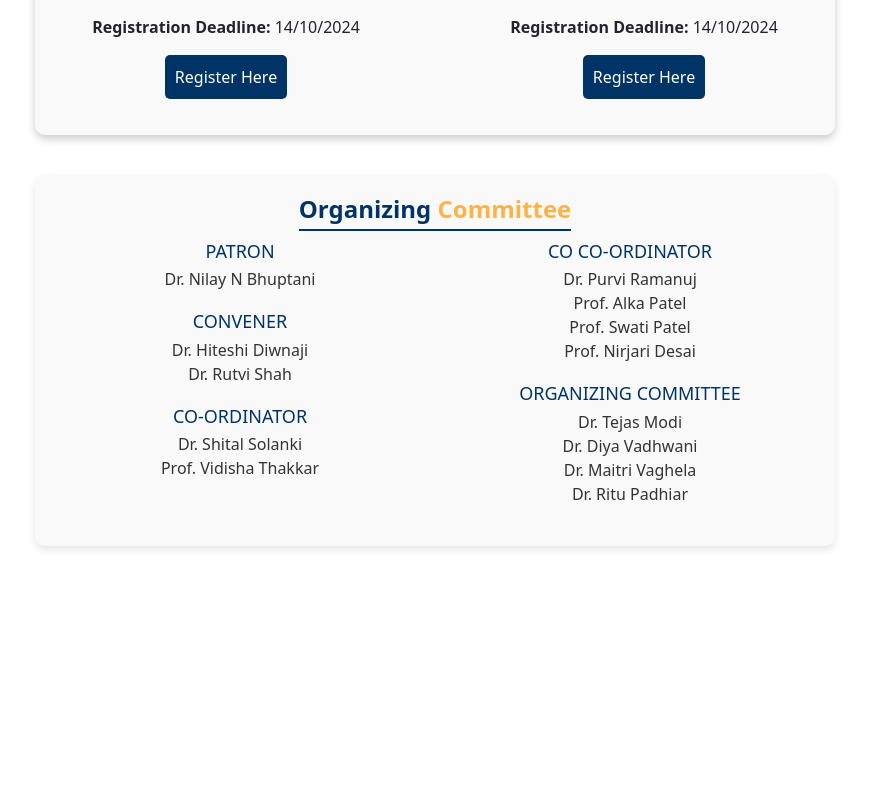
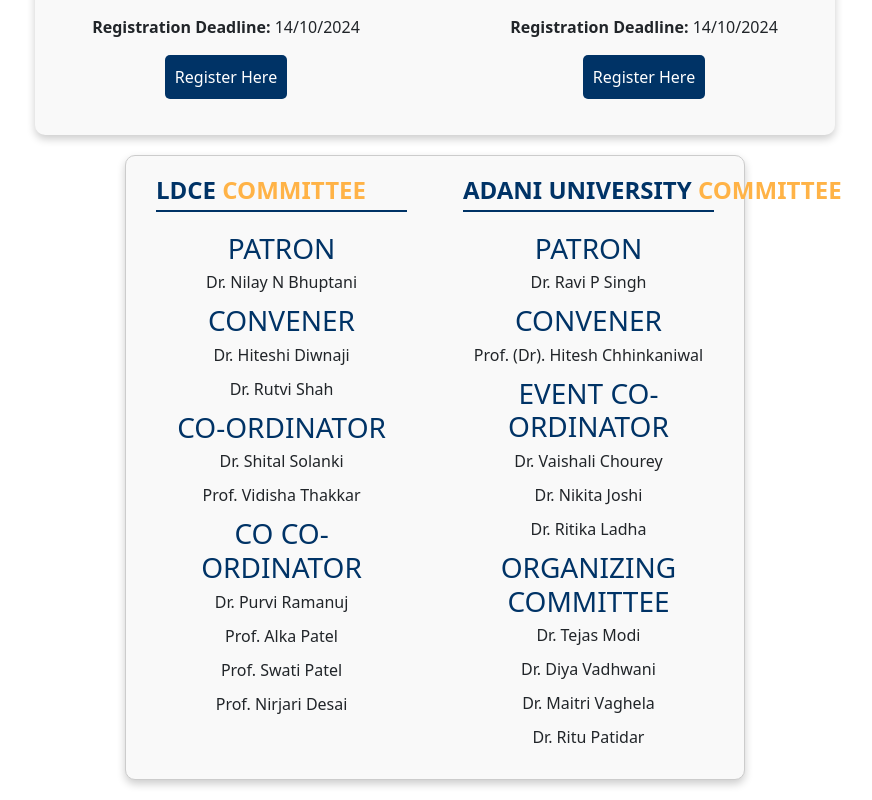
Before and after one commit to dhruvishah122/ACM-LDCE, a React (Create React App) app: page / in a window 1280 px wide. Shown: the part 2093-2893 px from the top of the page, without its empty margins (205-1077 px from the left). Before the commit the page ends 2679 px from the top, so only its background shows below. Built offline with nearby package versions, Linux system fonts and the light colour scheme.

Commit message:
organizers added

```diff
--- a/src/Organizers.css
+++ b/src/Organizers.css
@@ -1,40 +1,127 @@
 .organizers-section {
-    display: flex;
-    justify-content: center;
-    padding: 40px 20px;
+  padding: 20px;
 }
 
 .organizers-card {
-    background-color: #f9f9f9; /* Gray background only for the card */
   padding: 20px;
-    border-radius: 10px; /* Rounded corners */
-    box-shadow: 0 4px 8px rgba(0, 0, 0, 0.1); /* Slight shadow for card effect */
-    max-width: 800px; /* Limit the width of the card */
-    width: 100%; /* Full width until max-width */
+  border: 1px solid #ccc;
+  width: 50%; /* Kept the width at 50% */
+  margin: 0 auto; /* Center align the container */
+  box-shadow: 0 4px 8px rgba(0, 0, 0, 0.2);
+
+  border-radius: 10px;
+  background-color: #efe8e8;
+}
+
+.committee-header {
+  display: flex;
+  justify-content: space-between;
+  align-items: center;
+  margin-bottom: 20px;
+  padding: 0 10px; /* Added padding to bring headers inwards */
+}
+
+.header-left,
+.header-right {
+  width: 45%; /* Ensures equal width for both headers */
+}
+
+.header-left h1,
+.header-right h1 {
+  font-size: 24px;
+  font-weight: bold;
+  border-bottom: 2px solid #003366;
+  padding-bottom: 5px;
+  margin: 0; /* Ensure no extra margin */
+}
+
+.header-left {
+  text-align: left;
+}
+
+.header-right {
+  text-align: right;
 }
 
 .organizers-grid {
   display: flex;
   justify-content: space-between;
-    gap: 20px;
+  padding: 0 10px; /* Added padding to bring columns inwards */
 }
 
 .organizers-column {
-    flex: 1;
-  }
-
-  .organizer-group {
-    margin-bottom: 20px;
+  width: 45%; /* Same width as the headers */
 }
 
 .organizer-group h3 {
-    font-size: 18px;
+  color: #003366;
+  margin-bottom: 5px;
+}
+.organizers-section {
+  padding: 20px;
+}
+
+.organizers-card {
+  padding: 20px;
+  border: 1px solid #ccc;
+  width: 50%; /* Kept the width at 50% */
+  margin: 0 auto; /* Center align the container */
+  box-shadow: 0 4px 8px rgba(0, 0, 0, 0.2);
+
+  border-radius: 10px;
+  background-color: #f9f9f9; /* White background */
+}
+
+.committee-header {
+  display: flex;
+  justify-content: space-between;
+  align-items: center;
+  margin-bottom: 20px;
+  padding: 0 10px; /* Added padding to bring headers inwards */
+}
+
+.header-left,
+.header-right {
+  width: 45%; /* Ensures equal width for both headers */
+  white-space: nowrap; /* Prevents text wrapping */
+}
+
+.header-left h1,
+.header-right h1 {
+  font-size: 24px;
+  font-weight: bold;
+  border-bottom: 2px solid #003366;
+  padding-bottom: 5px;
+  margin: 0; /* Ensure no extra margin */
+}
+
+.header-left {
+  text-align: left;
+}
+
+.header-right {
+  text-align: right;
+}
+
+.organizers-grid {
+  display: flex;
+  justify-content: space-between;
+  padding: 0 10px; /* Added padding to bring columns inwards */
+}
+
+.organizers-column {
+  width: 45%; /* Same width as the headers */
+}
+
+.organizer-group h3 {
   color: #003366;
   margin-bottom: 5px;
 }
 
 .organizer-group p {
-    margin: 0;
-    font-size: 16px;
-    color: #333;
+  margin-bottom: 10px;
 }
+
+.organizer-group p {
+  margin-bottom: 10px;
+}
--- a/src/Organizers.jsx
+++ b/src/Organizers.jsx
@@ -5,10 +5,23 @@ const Organizers = () => {
   return (
     <div className="organizers-section" id="organizers-section">
       <div className="organizers-card">
+        {/* Header Section */}
+        <div className="committee-header">
+          <div className="header-left">
+            <h1>
+              <span style={styles.blueText}>LDCE </span>
+              <span style={styles.yellowText}>COMMITTEE</span>
+            </h1>
+          </div>
+          <div className="header-right">
+            <h1>
+              <span style={styles.blueText}>ADANI UNIVERSITY </span>
+              <span style={styles.yellowText}>COMMITTEE</span>
+            </h1>
+          </div>
+        </div>
+
         {/* Organizers Section */}
-        <h1 style={styles.heading}>
-          Organizing <span style={styles.highlight}>Committee</span>
-        </h1>
         <div className="organizers-grid">
           {/* Left Column */}
           <div className="organizers-column">
@@ -26,10 +39,6 @@ const Organizers = () => {
               <p>Dr. Shital Solanki</p>
               <p>Prof. Vidisha Thakkar</p>
             </div>
-          </div>
-
-          {/* Right Column */}
-          <div className="organizers-column">
             <div className="organizer-group">
               <h3>CO CO-ORDINATOR</h3>
               <p>Dr. Purvi Ramanuj</p>
@@ -37,12 +46,30 @@ const Organizers = () => {
               <p>Prof. Swati Patel</p>
               <p>Prof. Nirjari Desai</p>
             </div>
+          </div>
+
+          {/* Right Column */}
+          <div className="organizers-column">
+            <div className="organizer-group">
+              <h3>PATRON</h3>
+              <p>Dr. Ravi P Singh</p>
+            </div>
+            <div className="organizer-group">
+              <h3>CONVENER</h3>
+              <p>Prof. (Dr). Hitesh Chhinkaniwal</p>
+            </div>
+            <div className="organizer-group">
+              <h3>EVENT CO-ORDINATOR</h3>
+              <p>Dr. Vaishali Chourey</p>
+              <p>Dr. Nikita Joshi</p>
+              <p>Dr. Ritika Ladha</p>
+            </div>
             <div className="organizer-group">
               <h3>ORGANIZING COMMITTEE</h3>
               <p>Dr. Tejas Modi</p>
               <p>Dr. Diya Vadhwani</p>
               <p>Dr. Maitri Vaghela</p>
-              <p>Dr. Ritu Padhiar</p>
+              <p>Dr. Ritu Patidar</p>
             </div>
           </div>
         </div>
@@ -52,16 +79,10 @@ const Organizers = () => {
 };
 
 const styles = {
-  heading: {
-    fontSize: "24px",
-    fontWeight: "700",
+  blueText: {
     color: "#003366",
-    marginBottom: "10px",
-    borderBottom: "2px solid #003366",
-    display: "inline-block",
-    paddingBottom: "5px",
   },
-  highlight: {
+  yellowText: {
     color: "#ffb347",
   },
 };
```
Lines whose indentation alone changed are shown as unchanged.
